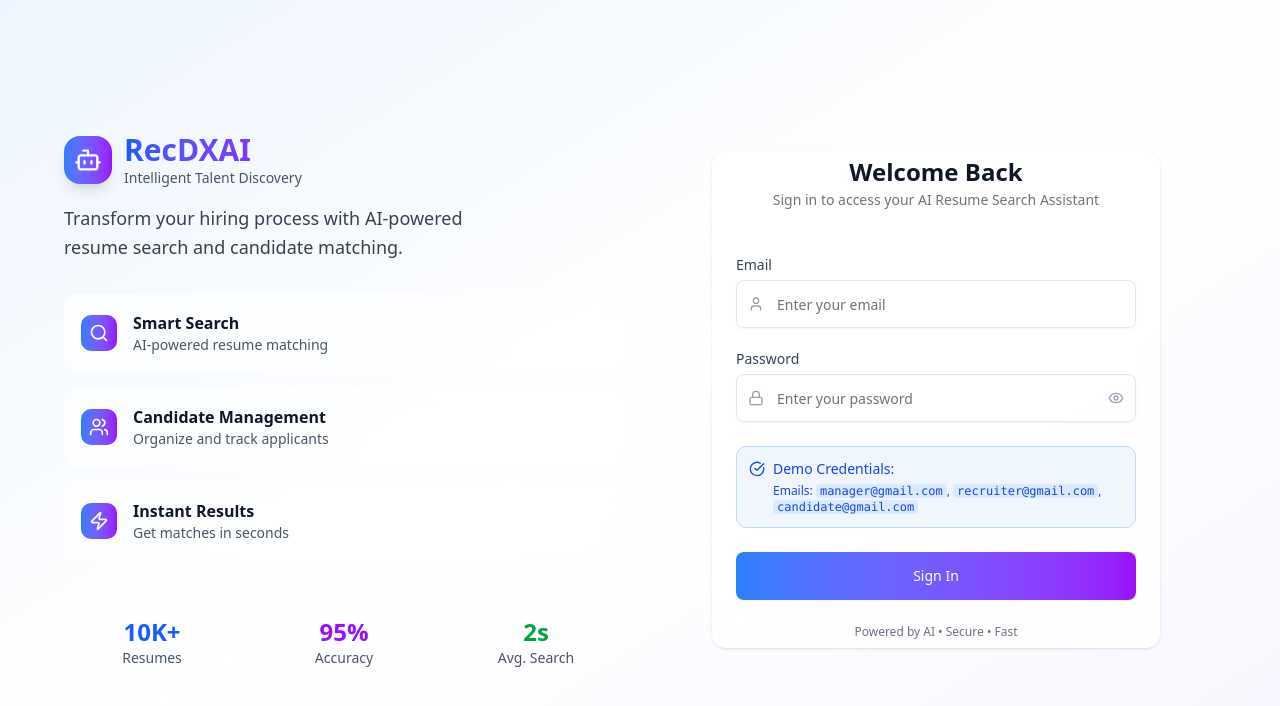
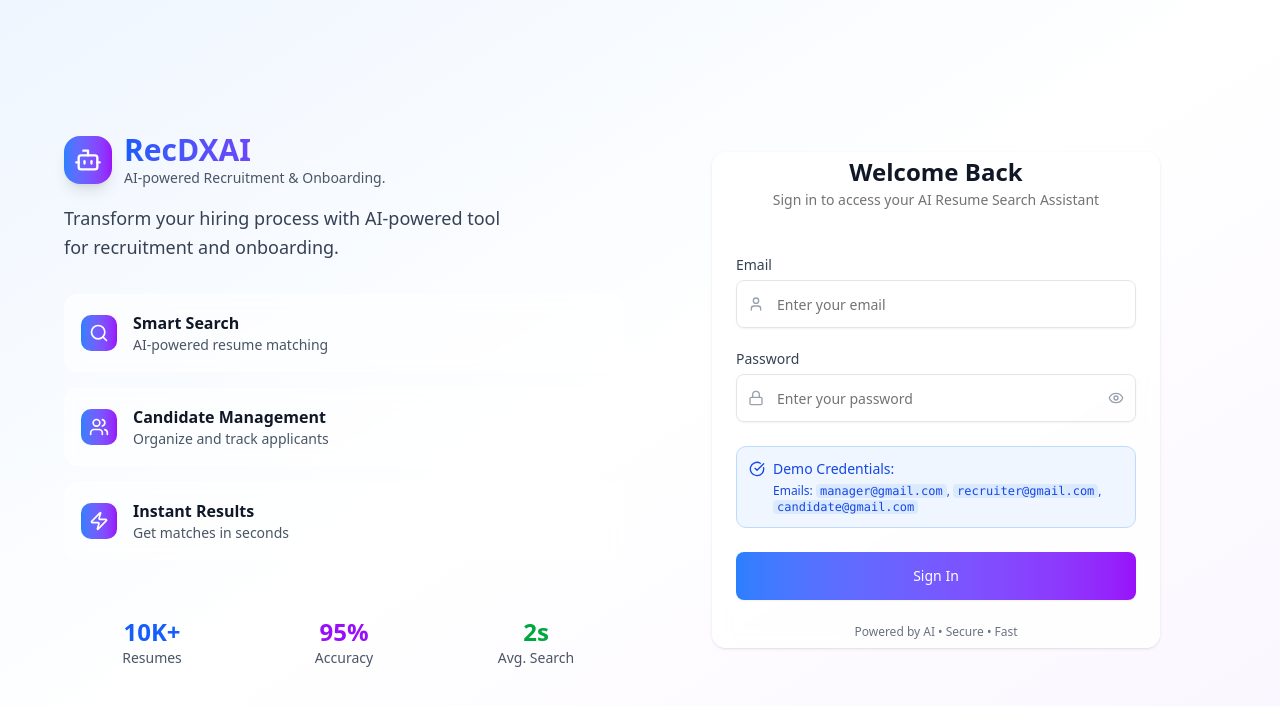
Before and after one commit to DevUday2705/ffs-demo, a Next.js app: page /login in a window 1280 px wide. Shown: the top 706 px of the page. Built offline with nearby package versions, Linux system fonts and the light colour scheme.

Commit message:
Updated title and sub

```diff
--- a/src/app/login/page.jsx
+++ b/src/app/login/page.jsx
@@ -113,13 +113,13 @@ const LoginPage = () => {
                   RecDXAI
                 </h1>
                 <p className="text-gray-600 text-sm">
-                  Intelligent Talent Discovery
+                  AI-powered Recruitment & Onboarding.
                 </p>
               </div>
             </div>
             <p className="text-gray-700 text-lg leading-relaxed max-w-md">
-              Transform your hiring process with AI-powered resume search and
-              candidate matching.
+              Transform your hiring process with AI-powered tool for recruitment
+              and onboarding.
             </p>
           </div>
 
```
